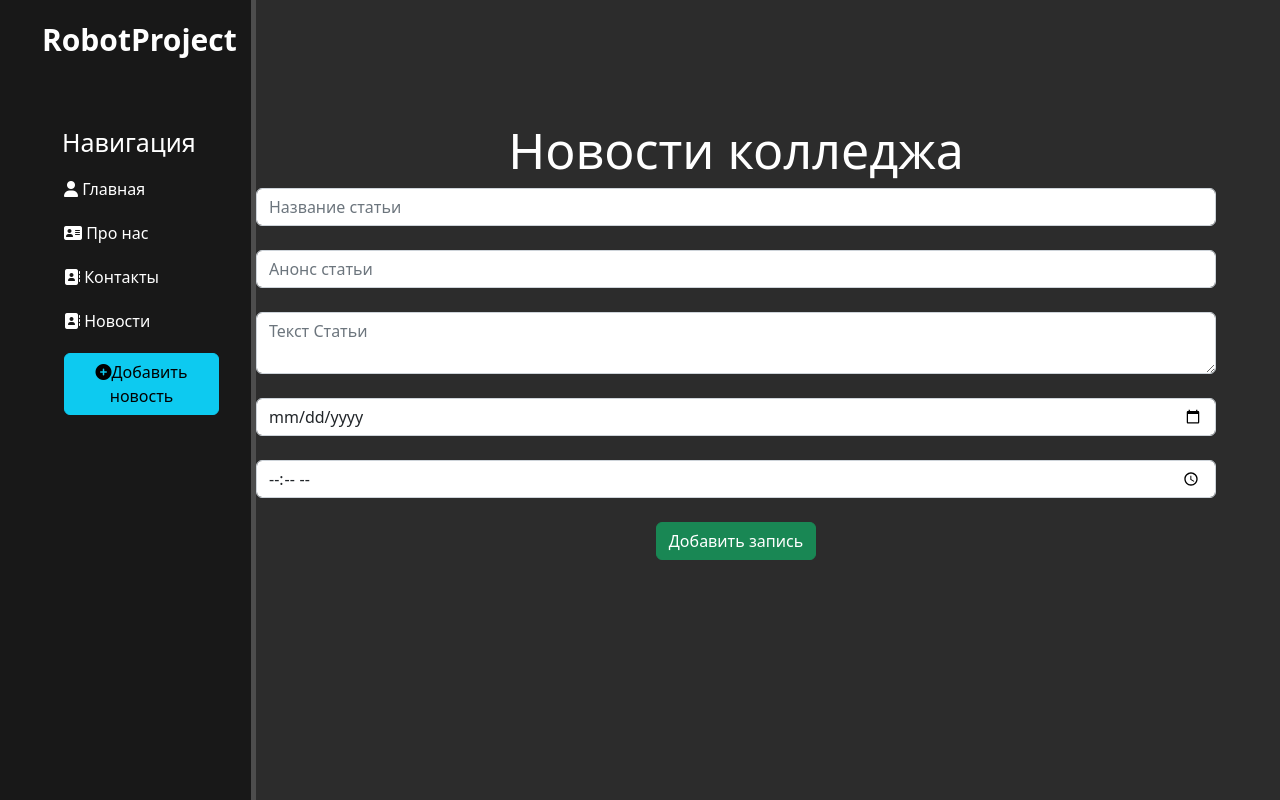
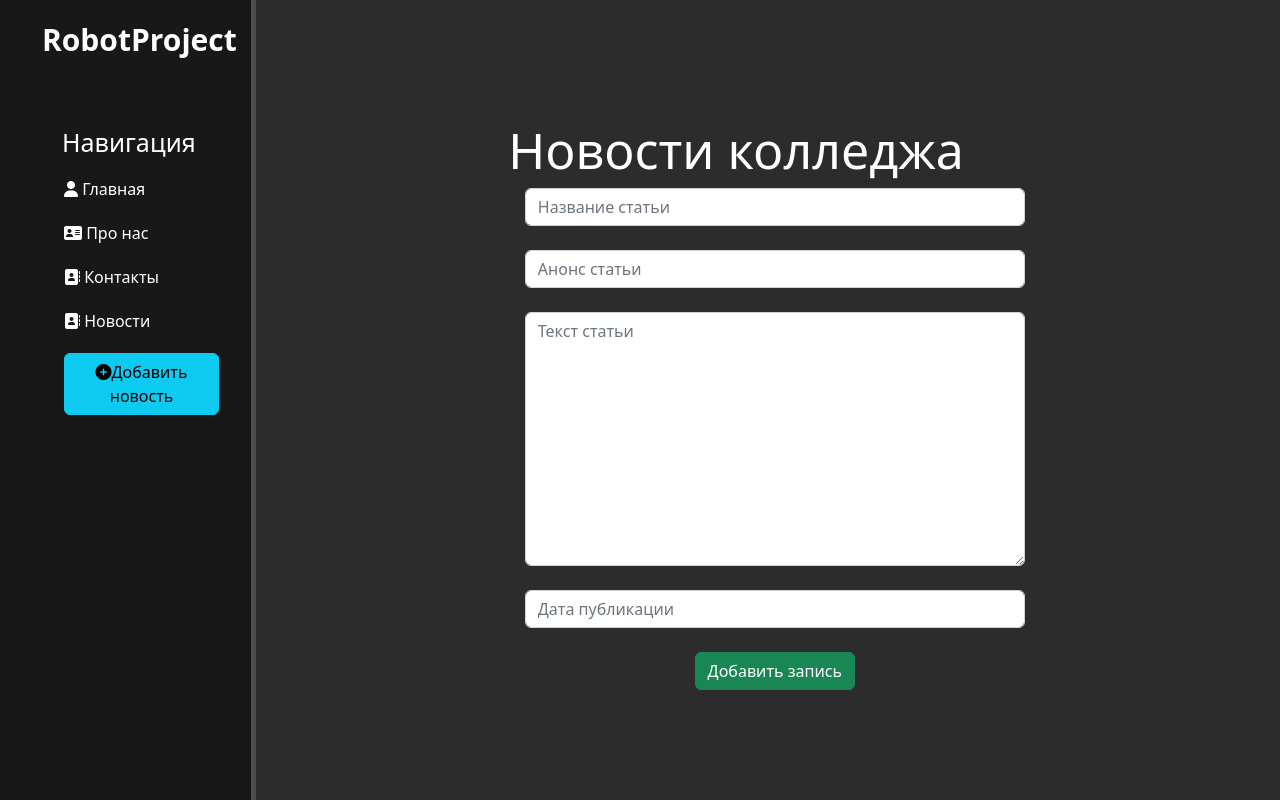
Before and after one commit to M1sterJuniorRobot/SvyatProject, a Django app: page /news/create in a window 1280 px wide. Run offline with Django 4.2, Linux system fonts and the light colour scheme.

Commit message:
Update 4.12.2022
Last update for the day

New form for create new-post

New style in create post

```diff
--- a/deepsvyat/main/static/main/css/styles.css
+++ b/deepsvyat/main/static/main/css/styles.css
@@ -67,3 +67,9 @@ main .features p {max-width: 400px; margin: 20px auto}
     margin: 20px 28%;
     text-align: left;
 }
+
+form {
+    margin-left: 28%;
+    width: 500px;
+    margin-top: 50 px;
+}
--- /dev/null
+++ b/deepsvyat/news/forms.py
@@ -0,0 +1,31 @@
+from .models import Articles
+from django.forms import ModelForm, TextInput, DateTimeInput, Textarea
+
+
+class ArticlesForm(ModelForm):
+    class Meta:
+        model = Articles
+        fields = ['title', 'anons', 'full_text', 'date']
+
+        widgets = {
+            "title": TextInput(attrs={
+                'class' : 'form-control',
+                'placeholder' : 'Название статьи'
+            }),
+
+            "anons": TextInput(attrs={
+                'class': 'form-control',
+                'placeholder': 'Анонс статьи'
+            }),
+
+            "date": DateTimeInput(attrs={
+                'class': 'form-control',
+                'placeholder': 'Дата публикации'
+            }),
+
+            "full_text": Textarea(attrs={
+                'class': 'form-control',
+                'placeholder': 'Текст статьи'
+            })
+
+        }
--- a/deepsvyat/news/templates/news/create.html
+++ b/deepsvyat/news/templates/news/create.html
@@ -6,11 +6,14 @@
     <div class="features">
         <h1>Новости колледжа</h1>
         <form method="post">
-            <input type="text" placeholder="Название статьи" class="form-control"><br>
-            <input type="text" placeholder="Анонс статьи" class="form-control"><br>
-            <textarea class="form-control" placeholder="Текст Статьи"></textarea><br>
-            <input type="date" class="form-control"><br>
-            <input type="time" class="form-control"><br>
+            {% csrf_token %}
+            {{ form.title  }}<br>
+            {{ form.anons  }}<br>
+            {{ form.full_text }}<br>
+            {{ form.date }}<br>
+
+            <span>{{ error }}</span>
+
             <button class="btn btn-success" type="submit">Добавить запись</button>
         </form>
     </div>
--- a/deepsvyat/news/views.py
+++ b/deepsvyat/news/views.py
@@ -1,11 +1,29 @@
-from django.shortcuts import render
+from django.shortcuts import render, redirect
 from .models import Articles
+from .forms import ArticlesForm
 
 
 # Create your views here.
 def news_home(request):
-    news = Articles.objects.order_by('date')
+    news = Articles.objects.order_by('date')[:3]
     return render(request, 'news/news_home.html', {'news': news})
 
+
 def create(request):
-    return render(request, 'news/create.html')
+    error = ''
+    if request.method == 'POST':
+        form = ArticlesForm(request.POST)
+        if form.is_valid():
+            form.save()
+            return redirect('home')
+        else:
+            error = 'Форма была неверной'
+
+    form = ArticlesForm()
+
+    data = {
+        'form': form,
+        'error': error
+    }
+
+    return render(request, 'news/create.html', data)
```
Also changed, not shown: deepsvyat/db.sqlite3.
